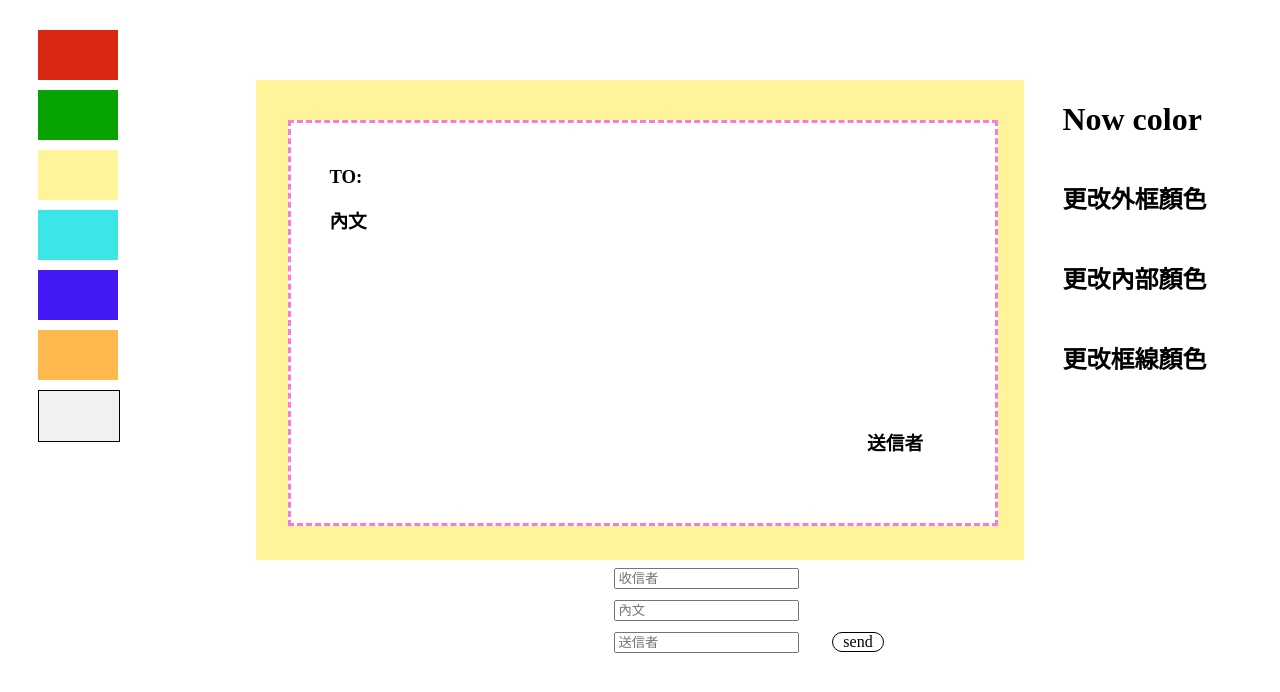
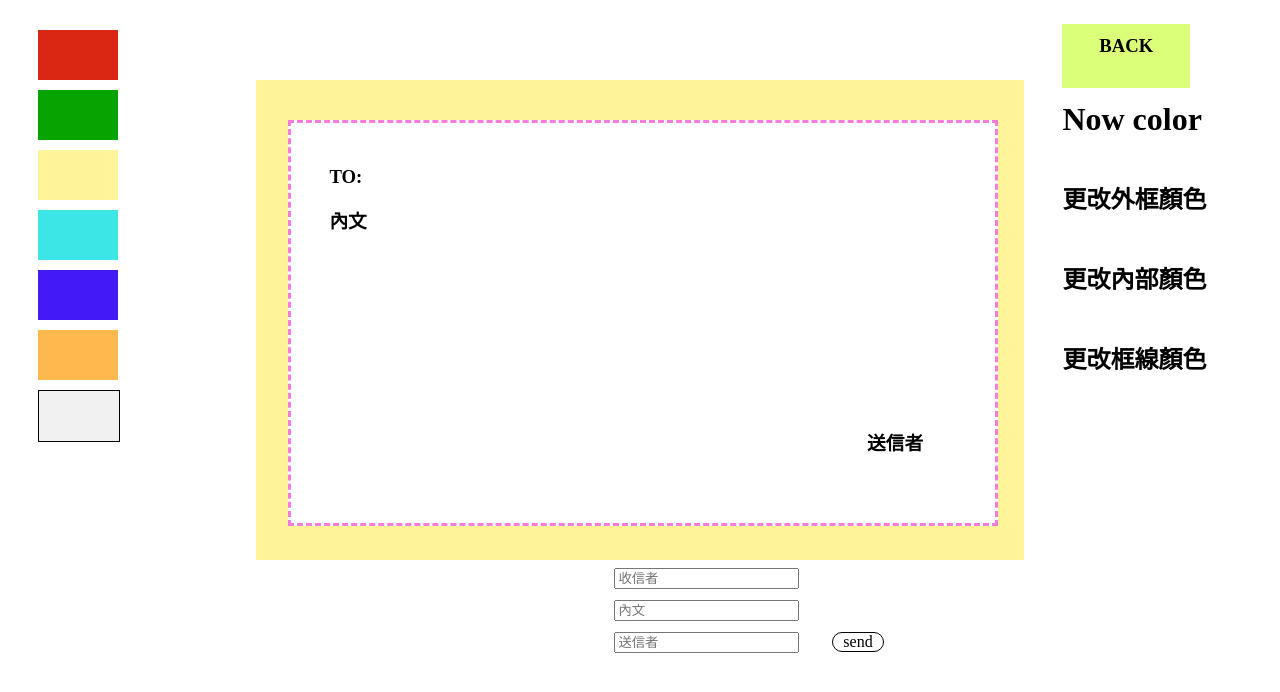
Before and after one commit to yujuan0215/Web, a plain HTML site: page card.html in a window 1280 px wide. Shown: the top 692 px of the page. Drawn offline with nearby package versions, Linux system fonts and the light colour scheme.

Commit message:
add back

```diff
--- a/card.css
+++ b/card.css
@@ -2,6 +2,22 @@ body
 {
   width:100%;
   height: 100%;
+}
+a {
+  position:relative;
+  bottom:1vh;
+    text-decoration:none;
+    color:black;
+}
+.back
+{
+  position:absolute;
+  left:83vw;
+  top:3vh;
+  width: 10vw;
+  height: 8vh;
+  background-color:#DBFF79;
+  text-align:center;
 }
 .now
 {
--- a/card.html
+++ b/card.html
@@ -30,7 +30,9 @@
 <input class="inp" placeholder="收信者"</input>
 <input class="inpt" placeholder="內文"</input>
 <input class="inpto" placeholder="送信者"</input>
-
+<div class = "back"> <a href="index.html">
+  <h3> BACK </h3> </a>
+</div>
 <div class ="send"> send </div>
 <!-- partial -->
   <script src='https://cdnjs.cloudflare.com/ajax/libs/jquery/3.6.3/jquery.min.js'></script><script  src="./card.js"></script>
```
